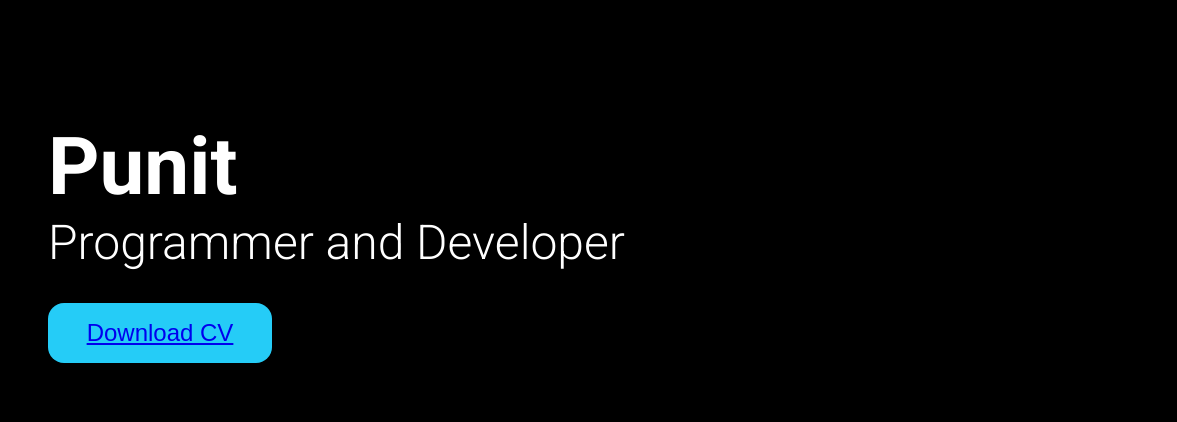
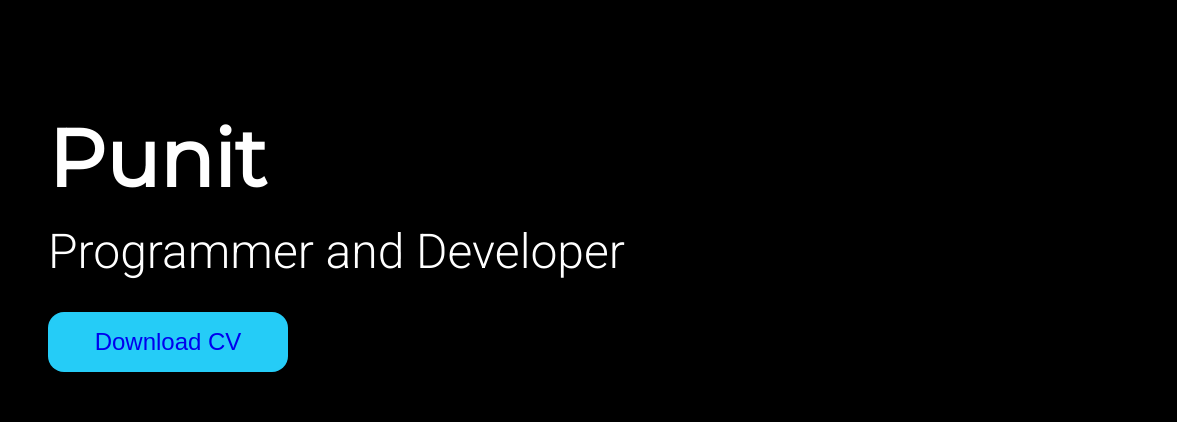
Before and after one commit to punityadav2512/Personal-Portfolio-Website, a plain HTML site: page index.html in a window 1280 px wide. Shown: the part 215-637 px from the top of the page, 0-1177 px from the left. Drawn offline with Linux system fonts and the light colour scheme.

Commit message:
Update style.css

```diff
--- a/style.css
+++ b/style.css
@@ -40,6 +40,8 @@ body{
 .nav-bar .menu ul li a{
     text-decoration: none;
     color: white;
+
+
 }
 
 .nav-bar .menu ul li a:hover{
@@ -59,7 +61,9 @@ body{
 }
 .hero .hero-text h1{
     font-size: 5rem;
+    font-family: 'Montserrat', sans-serif;
     color: white;
+    margin-bottom: 1rem;
 }
 .hero .hero-text p{
     font-size: 3rem;
@@ -77,16 +81,23 @@ body{
 .hero .social div{
     margin-bottom: 2rem;
 }
+.hero .hero-text a{
+    text-decoration: none;
 
+
+}
+.hero .hero-text a:hover{
+    color: #25CCF7;
+}
 .button{
-    padding: 1rem 2rem;
+    padding: 1rem 1rem;
     font-weight: 500;
     font-size: 1.5rem;
     border-radius: 1rem;
     outline: none;
     border: none;
     cursor: pointer;
-    width: 14rem;
+    width: 15rem;
     background: #25CCF7;
 
 }
```
